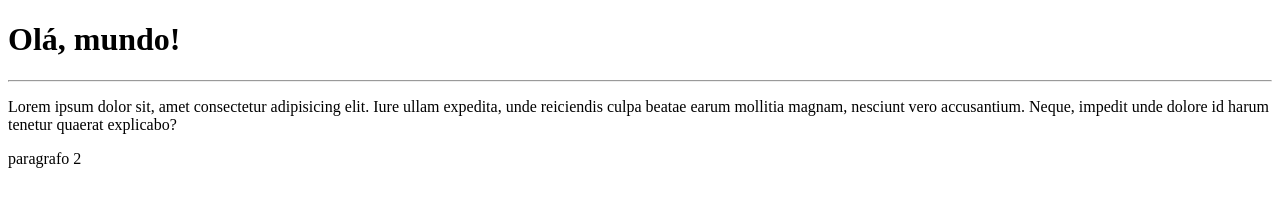
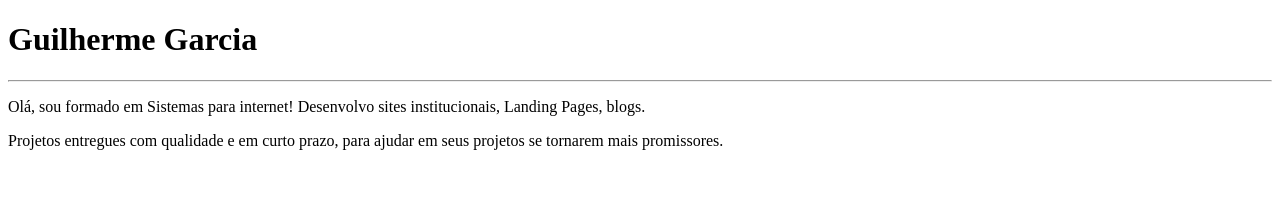
Before and after one commit to Gargui/Ola-mundo, a plain HTML site: page site-exemplo/index.html in a window 1280 px wide. Drawn offline with Linux system fonts and the light colour scheme.

Commit message:
atualizacao

```diff
--- a/site-exemplo/index.html
+++ b/site-exemplo/index.html
@@ -4,15 +4,14 @@
     <meta charset="UTF-8">
     <meta http-equiv="X-UA-Compatible" content="IE=edge">
     <meta name="viewport" content="width=device-width, initial-scale=1.0">
-    <title>Teste de Repositorio</title>
+    <title>Site do Guilherme</title>
 </head>
 <body>
-    <h1>Olá, mundo!</h1>
+    <h1>Guilherme Garcia</h1>
     <hr>
-    <p>Lorem ipsum dolor sit, amet consectetur adipisicing elit. Iure ullam expedita,
-    unde reiciendis culpa beatae earum mollitia magnam, nesciunt vero accusantium. Neque,
-    impedit unde dolore id harum tenetur quaerat explicabo?</p>
-    <p>paragrafo 2</p>
+    <p>Olá, sou formado em Sistemas para internet! Desenvolvo sites institucionais, Landing Pages, blogs. </p>
+    <p>Projetos entregues com qualidade e em curto prazo, para ajudar em seus projetos se tornarem mais promissores.</p>
+
 
 </body>
 </html>
```
